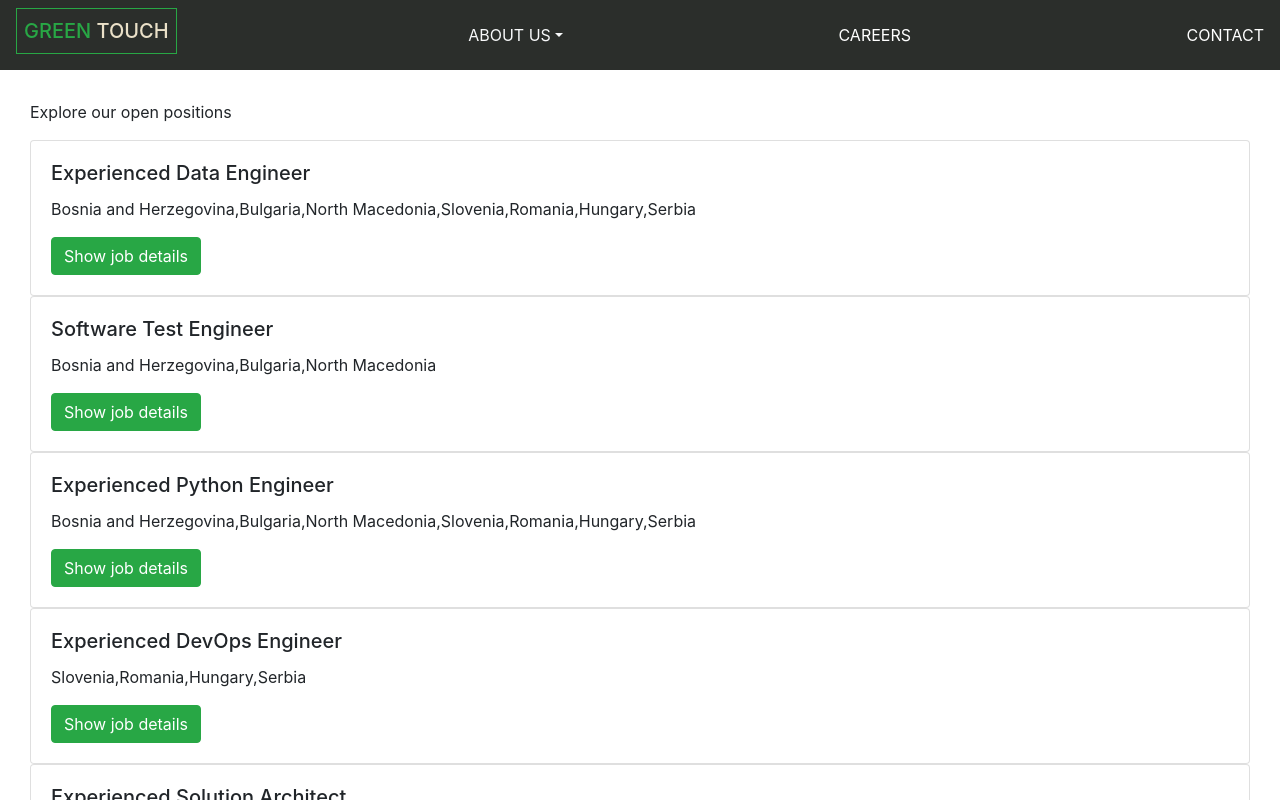
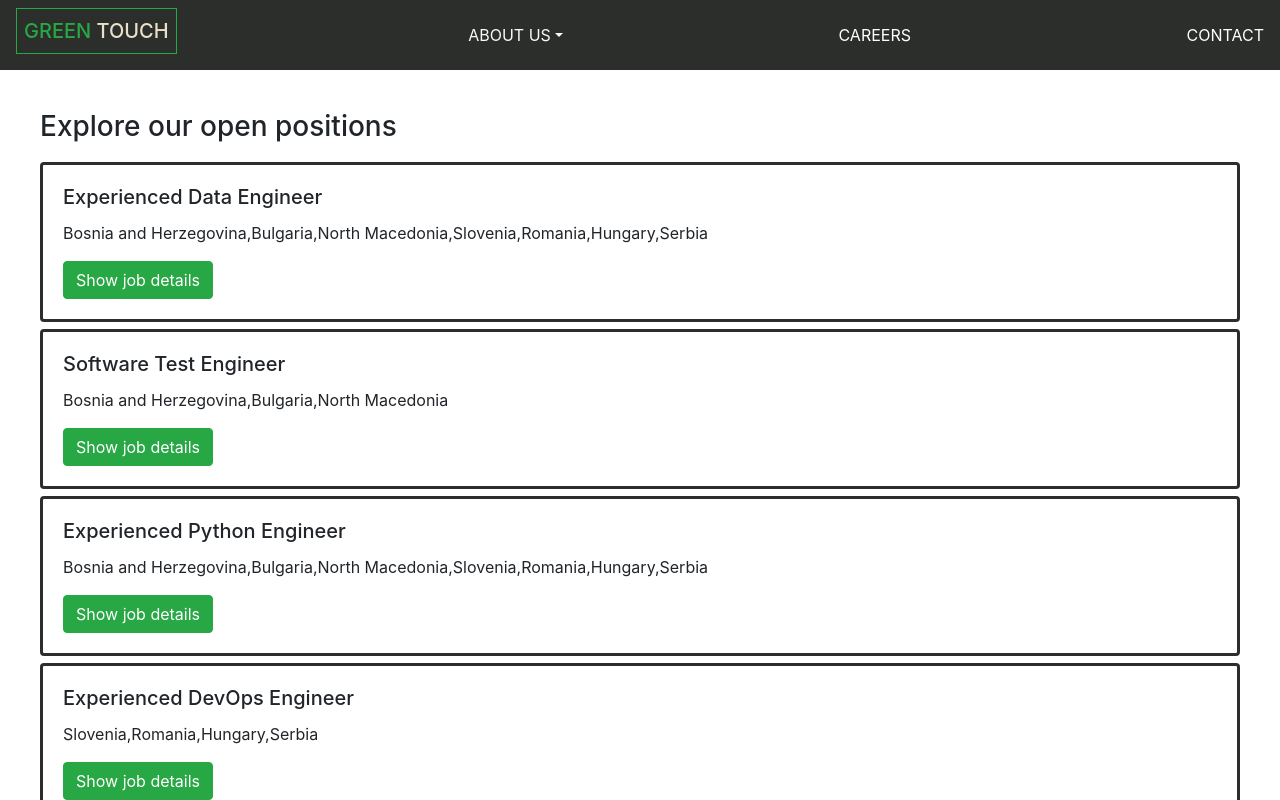
Before and after one commit to dunjans10/it-company, an Angular app: page /careers in a window 1280 px wide. Shown: the top 800 px of the page. Built offline with nearby package versions, Linux system fonts and the light colour scheme.

Commit message:
Adding career items and CSS

```diff
--- a/src/app/app-routing.module.ts
+++ b/src/app/app-routing.module.ts
@@ -4,6 +4,7 @@ import { AboutComponent } from './components/about/about.component';
 import { BlogComponent } from './components/about/blog/blog.component';
 import { NewsComponent } from './components/about/news/news.component';
 import { OurTeamComponent } from './components/about/our-team/our-team.component';
+import { CareerDetailsComponent } from './components/careers/career-details/career-details.component';
 import { CareersComponent } from './components/careers/careers.component';
 import { ContactComponent } from './components/contact/contact.component';
 import { HomeComponent } from './components/home/home.component';
@@ -14,7 +15,9 @@ const routes: Routes = [
   {path:'our-team', component:OurTeamComponent},
   {path:'blog', component:BlogComponent},
   {path:'news', component:NewsComponent},
-  {path:'careers', component:CareersComponent},
+  {path:'careers', component:CareersComponent, children:[
+    {path:':id', component:CareerDetailsComponent}
+  ]},
   {path:'contact', component:ContactComponent}
 ];
 
--- a/src/app/components/careers/career-details/career-details.component.ts
+++ b/src/app/components/careers/career-details/career-details.component.ts
@@ -1,4 +1,6 @@
 import { Component, OnInit } from '@angular/core';
+import { CareerModel } from '../careers.model';
+
 
 @Component({
   selector: 'app-career-details',
@@ -6,10 +8,12 @@ import { Component, OnInit } from '@angular/core';
   styleUrls: ['./career-details.component.css']
 })
 export class CareerDetailsComponent implements OnInit {
+  id!:number;
+  career!:CareerModel;
 
   constructor() { }
 
   ngOnInit(): void {
-  }
+    }
 
 }
--- a/src/app/components/careers/career-item/career-item.component.css
+++ b/src/app/components/careers/career-item/career-item.component.css
@@ -0,0 +1,8 @@
+.card {
+  border: 3px solid #2b2e2b;
+  margin-bottom: 7px;
+}
+
+.card:hover {
+  background-color: #c7c3c3;
+}
--- a/src/app/components/careers/career-item/career-item.component.ts
+++ b/src/app/components/careers/career-item/career-item.component.ts
@@ -14,6 +14,6 @@ export class CareerItemComponent implements OnInit {
   constructor() { }
 
   ngOnInit(): void {
+
   }
-
 }
--- a/src/app/components/careers/careers.component.css
+++ b/src/app/components/careers/careers.component.css
@@ -1,3 +1,7 @@
 .wrapper {
-  padding: 30px;
+  padding: 40px;
 }
+
+h3 {
+  padding-bottom: 10px;
+}
--- a/src/app/components/careers/careers.component.html
+++ b/src/app/components/careers/careers.component.html
@@ -1,9 +1,8 @@
 <div class="wrapper">
-  <p>Explore our open positions</p>
+  <h3>Explore our open positions</h3>
   <div>
     <app-career-item
         *ngFor="let careerEl of careers; let i = index" [career]="careerEl" [index]="i"
     ></app-career-item>
   </div>
-
 </div>
--- a/src/app/components/careers/careers.service.ts
+++ b/src/app/components/careers/careers.service.ts
@@ -46,4 +46,5 @@ export class CareersService {
   getCareers():CareerModel[] {
     return this.careers;
   }
+
 }
```
Also changed, not shown: src/app/components/careers/career-details/career-details.component.html (line endings or trailing spaces).
